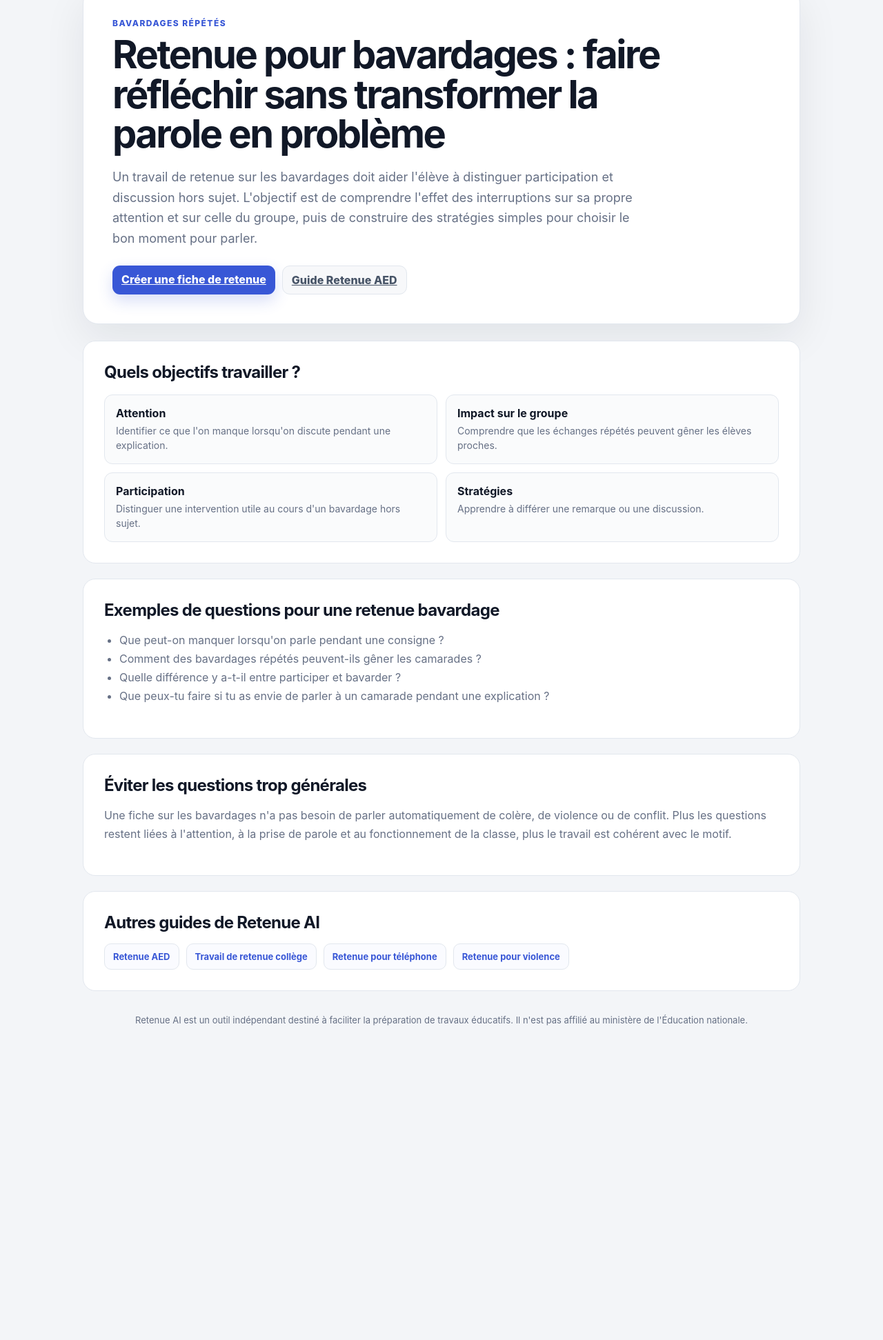
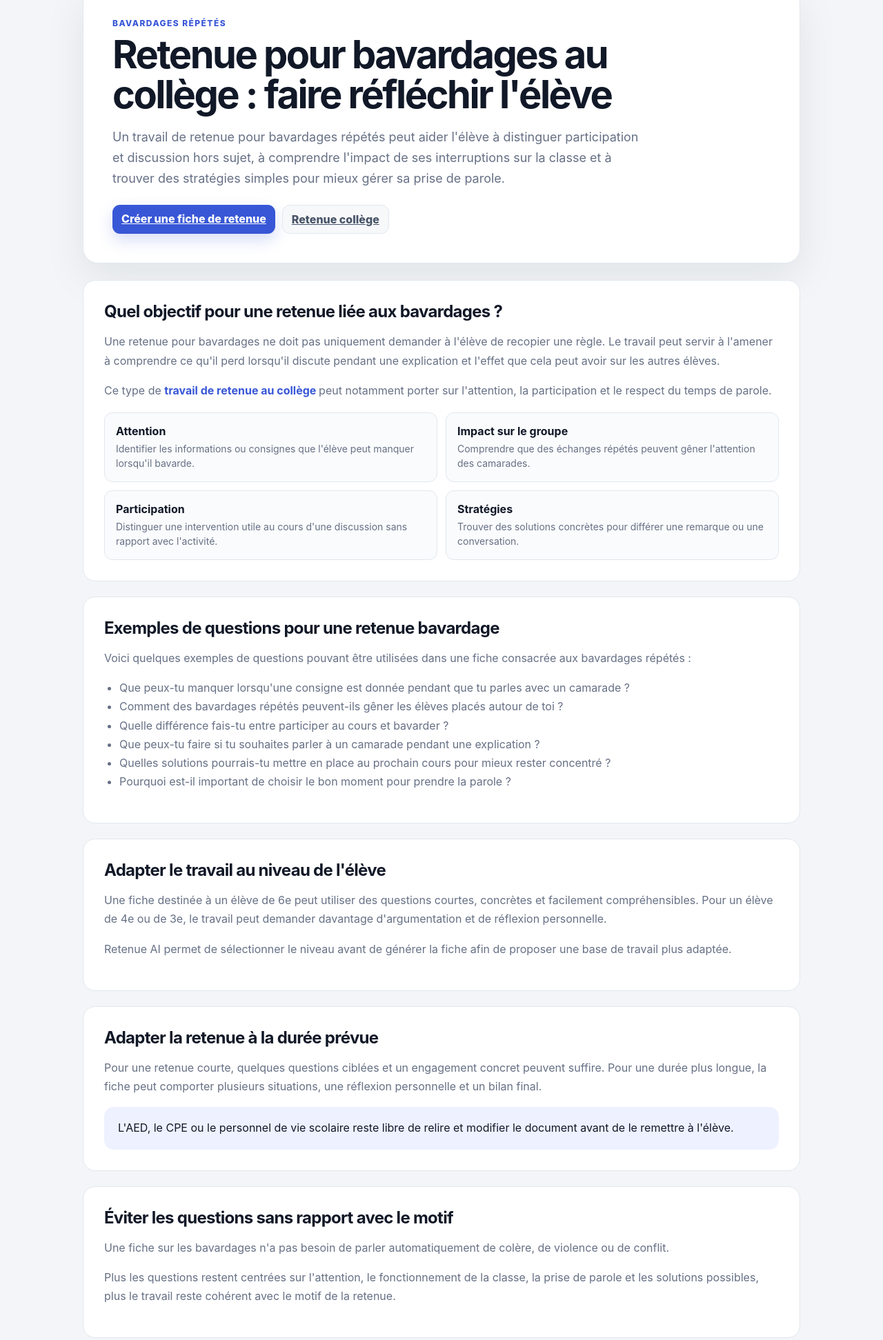
Before and after one commit to LeRenardDuTurf/Retenue, a website: page retenue-bavardage.html in a window 1280 px wide. Shown: the part 143-2086 px from the top of the page at 69% size. Before the commit the page ends 1700 px from the top, so only its background shows below. Drawn offline with Linux system fonts and the light colour scheme.

Commit message:
Refactor HTML structure and update content

```diff
--- a/retenue-bavardage.html
+++ b/retenue-bavardage.html
@@ -4,106 +4,549 @@
   <meta charset="utf-8" />
   <meta name="viewport" content="width=device-width, initial-scale=1" />
   <meta name="theme-color" content="#111827" />
+
   <title>Retenue bavardage : travail éducatif pour collège | Retenue AI</title>
-  <meta name="description" content="Générez un travail de retenue pour bavardages répétés au collège : attention, impact sur la classe, prise de parole et solutions concrètes." />
-  <link rel="canonical" href="https://retenueai.vercel.app/retenue-bavardage" />
+
+  <meta
+    name="description"
+    content="Générez un travail de retenue pour bavardages répétés au collège : attention, impact sur la classe, prise de parole et solutions concrètes."
+  />
+
+  <link
+    rel="canonical"
+    href="https://retenueai.vercel.app/retenue-bavardage"
+  />
+
   <link rel="stylesheet" href="/styles.css" />
+
   <script type="application/ld+json">
   {
     "@context":"https://schema.org",
     "@type":"WebPage",
-    "name":"Retenue pour bavardages : faire réfléchir sans transformer la parole en problème",
+    "name":"Retenue pour bavardages au collège",
     "url":"https://retenueai.vercel.app/retenue-bavardage",
-    "isPartOf":{"@type":"WebSite","name":"Retenue AI","url":"https://retenueai.vercel.app/"},
-    "about":{"@type":"WebApplication","name":"Retenue AI","applicationCategory":"EducationalApplication","operatingSystem":"Web","url":"https://retenueai.vercel.app/"}
+    "description":"Guide pour préparer un travail de retenue adapté aux bavardages répétés au collège.",
+    "isPartOf":{
+      "@type":"WebSite",
+      "name":"Retenue AI",
+      "url":"https://retenueai.vercel.app/"
+    },
+    "about":{
+      "@type":"WebApplication",
+      "name":"Retenue AI",
+      "applicationCategory":"EducationalApplication",
+      "operatingSystem":"Web",
+      "url":"https://retenueai.vercel.app/"
+    }
   }
   </script>
 
   <style>
-    .guide-page{max-width:1080px;margin:0 auto;padding:42px 20px 70px}
-    .guide-nav{display:flex;align-items:center;justify-content:space-between;gap:16px;margin-bottom:42px}
-    .guide-brand{display:flex;align-items:center;gap:10px;text-decoration:none;color:var(--ink);font-weight:800}
-    .guide-brand-mark{width:40px;height:40px;display:grid;place-items:center;border-radius:12px;background:var(--accent);color:#fff}
-    .guide-hero{padding:42px;border:1px solid var(--line);border-radius:22px;background:#fff;box-shadow:var(--shadow)}
-    .guide-eyebrow{margin:0 0 10px;color:var(--accent);font-size:12px;font-weight:800;letter-spacing:.12em}
-    .guide-hero h1{max-width:850px;margin:0;font-size:clamp(34px,6vw,56px);line-height:1.03;letter-spacing:-.045em}
-    .guide-hero .intro{max-width:780px;margin:18px 0 0;color:var(--muted);font-size:18px;line-height:1.65}
-    .guide-cta{display:flex;flex-wrap:wrap;gap:10px;margin-top:24px}
-    .guide-content{display:grid;gap:22px;margin-top:24px}
-    .guide-card{padding:30px;border:1px solid var(--line);border-radius:18px;background:#fff}
-    .guide-card h2{margin:0 0 12px;letter-spacing:-.03em}
-    .guide-card h3{margin:24px 0 8px}
-    .guide-card p,.guide-card li{color:var(--muted);line-height:1.7}
-    .guide-card ul,.guide-card ol{padding-left:22px}
-    .guide-grid{display:grid;grid-template-columns:repeat(2,minmax(0,1fr));gap:12px;margin-top:18px}
-    .guide-item{padding:16px;border:1px solid var(--line);border-radius:12px;background:#fafbfc}
-    .guide-item strong{display:block;margin-bottom:5px}
-    .guide-item span{color:var(--muted);font-size:14px;line-height:1.5}
-    .guide-note{padding:18px 20px;border-radius:14px;background:var(--accent-soft);color:var(--ink);line-height:1.6}
-    .guide-links{display:flex;flex-wrap:wrap;gap:10px;margin-top:16px}
-    .guide-links a{display:inline-block;padding:10px 12px;border:1px solid var(--line);border-radius:10px;text-decoration:none;color:var(--accent);background:#fafbff;font-weight:700;font-size:13px}
-    .guide-footer{margin-top:34px;color:var(--muted);font-size:13px;text-align:center}
+    .guide-page{
+      max-width:1080px;
+      margin:0 auto;
+      padding:42px 20px 70px
+    }
+
+    .guide-nav{
+      display:flex;
+      align-items:center;
+      justify-content:space-between;
+      gap:16px;
+      margin-bottom:42px
+    }
+
+    .guide-brand{
+      display:flex;
+      align-items:center;
+      gap:10px;
+      text-decoration:none;
+      color:var(--ink);
+      font-weight:800
+    }
+
+    .guide-brand-mark{
+      width:40px;
+      height:40px;
+      display:grid;
+      place-items:center;
+      border-radius:12px;
+      background:var(--accent);
+      color:#fff
+    }
+
+    .guide-hero{
+      padding:42px;
+      border:1px solid var(--line);
+      border-radius:22px;
+      background:#fff;
+      box-shadow:var(--shadow)
+    }
+
+    .guide-eyebrow{
+      margin:0 0 10px;
+      color:var(--accent);
+      font-size:12px;
+      font-weight:800;
+      letter-spacing:.12em
+    }
+
+    .guide-hero h1{
+      max-width:850px;
+      margin:0;
+      font-size:clamp(34px,6vw,56px);
+      line-height:1.03;
+      letter-spacing:-.045em
+    }
+
+    .guide-hero .intro{
+      max-width:780px;
+      margin:18px 0 0;
+      color:var(--muted);
+      font-size:18px;
+      line-height:1.65
+    }
+
+    .guide-cta{
+      display:flex;
+      flex-wrap:wrap;
+      gap:10px;
+      margin-top:24px
+    }
+
+    .guide-content{
+      display:grid;
+      gap:22px;
+      margin-top:24px
+    }
+
+    .guide-card{
+      padding:30px;
+      border:1px solid var(--line);
+      border-radius:18px;
+      background:#fff
+    }
+
+    .guide-card h2{
+      margin:0 0 12px;
+      letter-spacing:-.03em
+    }
+
+    .guide-card h3{
+      margin:24px 0 8px
+    }
+
+    .guide-card p,
+    .guide-card li{
+      color:var(--muted);
+      line-height:1.7
+    }
+
+    .guide-card ul,
+    .guide-card ol{
+      padding-left:22px
+    }
+
+    .guide-card a{
+      color:var(--accent);
+      font-weight:700;
+      text-decoration:none
+    }
+
+    .guide-card a:hover{
+      text-decoration:underline
+    }
+
+    .guide-grid{
+      display:grid;
+      grid-template-columns:repeat(2,minmax(0,1fr));
+      gap:12px;
+      margin-top:18px
+    }
+
+    .guide-item{
+      padding:16px;
+      border:1px solid var(--line);
+      border-radius:12px;
+      background:#fafbfc
+    }
+
+    .guide-item strong{
+      display:block;
+      margin-bottom:5px
+    }
+
+    .guide-item span{
+      color:var(--muted);
+      font-size:14px;
+      line-height:1.5
+    }
+
+    .guide-note{
+      padding:18px 20px;
+      border-radius:14px;
+      background:var(--accent-soft);
+      color:var(--ink);
+      line-height:1.6
+    }
+
+    .guide-links{
+      display:flex;
+      flex-wrap:wrap;
+      gap:10px;
+      margin-top:16px
+    }
+
+    .guide-links a{
+      display:inline-block;
+      padding:10px 12px;
+      border:1px solid var(--line);
+      border-radius:10px;
+      text-decoration:none;
+      color:var(--accent);
+      background:#fafbff;
+      font-weight:700;
+      font-size:13px
+    }
+
+    .guide-footer{
+      margin-top:34px;
+      color:var(--muted);
+      font-size:13px;
+      text-align:center
+    }
+
     @media(max-width:700px){
-      .guide-page{padding:22px 12px 50px}.guide-nav{margin-bottom:24px}.guide-nav .btn.subtle{display:none}
-      .guide-hero{padding:28px 20px}.guide-card{padding:24px 20px}.guide-grid{grid-template-columns:1fr}
-      .guide-cta .btn{width:100%;text-align:center}
+      .guide-page{
+        padding:22px 12px 50px
+      }
+
+      .guide-nav{
+        margin-bottom:24px
+      }
+
+      .guide-nav .btn.subtle{
+        display:none
+      }
+
+      .guide-hero{
+        padding:28px 20px
+      }
+
+      .guide-card{
+        padding:24px 20px
+      }
+
+      .guide-grid{
+        grid-template-columns:1fr
+      }
+
+      .guide-cta .btn{
+        width:100%;
+        text-align:center
+      }
     }
   </style>
+</head>
 
-</head>
 <body>
+
   <main class="guide-page">
+
     <nav class="guide-nav" aria-label="Navigation">
-      <a class="guide-brand" href="/"><span class="guide-brand-mark" aria-hidden="true">R</span><span>Retenue AI</span></a>
-      <a class="btn subtle" href="/">Accéder au générateur</a>
+
+      <a class="guide-brand" href="/">
+        <span class="guide-brand-mark" aria-hidden="true">R</span>
+        <span>Retenue AI</span>
+      </a>
+
+      <a class="btn subtle" href="/">
+        Accéder au générateur
+      </a>
+
     </nav>
 
+
     <section class="guide-hero">
-      <p class="guide-eyebrow">BAVARDAGES RÉPÉTÉS</p>
-      <h1>Retenue pour bavardages : faire réfléchir sans transformer la parole en problème</h1>
-      <p class="intro">Un travail de retenue sur les bavardages doit aider l'élève à distinguer participation et discussion hors sujet. L'objectif est de comprendre l'effet des interruptions sur sa propre attention et sur celle du groupe, puis de construire des stratégies simples pour choisir le bon moment pour parler.</p>
+
+      <p class="guide-eyebrow">
+        BAVARDAGES RÉPÉTÉS
+      </p>
+
+      <h1>
+        Retenue pour bavardages au collège : faire réfléchir l'élève
+      </h1>
+
+      <p class="intro">
+        Un travail de retenue pour bavardages répétés peut aider l'élève
+        à distinguer participation et discussion hors sujet,
+        à comprendre l'impact de ses interruptions sur la classe
+        et à trouver des stratégies simples pour mieux gérer
+        sa prise de parole.
+      </p>
+
       <div class="guide-cta">
-        <a class="btn primary" href="/#generator-form">Créer une fiche de retenue</a>
-        <a class="btn subtle" href="/retenue-aed">Guide Retenue AED</a>
+
+        <a class="btn primary" href="/#generator-form">
+          Créer une fiche de retenue
+        </a>
+
+        <a class="btn subtle" href="/retenue-college">
+          Retenue collège
+        </a>
+
       </div>
+
     </section>
 
+
     <div class="guide-content">
-      <section class="guide-card">
-          <h2>Quels objectifs travailler ?</h2>
-          <div class="guide-grid">
-            <div class="guide-item"><strong>Attention</strong><span>Identifier ce que l'on manque lorsqu'on discute pendant une explication.</span></div>
-            <div class="guide-item"><strong>Impact sur le groupe</strong><span>Comprendre que les échanges répétés peuvent gêner les élèves proches.</span></div>
-            <div class="guide-item"><strong>Participation</strong><span>Distinguer une intervention utile au cours d'un bavardage hors sujet.</span></div>
-            <div class="guide-item"><strong>Stratégies</strong><span>Apprendre à différer une remarque ou une discussion.</span></div>
-          </div>
-        </section>
-<section class="guide-card">
-          <h2>Exemples de questions pour une retenue bavardage</h2>
-          <ul>
-            <li>Que peut-on manquer lorsqu'on parle pendant une consigne ?</li>
-            <li>Comment des bavardages répétés peuvent-ils gêner les camarades ?</li>
-            <li>Quelle différence y a-t-il entre participer et bavarder ?</li>
-            <li>Que peux-tu faire si tu as envie de parler à un camarade pendant une explication ?</li>
-          </ul>
-        </section>
-<section class="guide-card">
-          <h2>Éviter les questions trop générales</h2>
-          <p>Une fiche sur les bavardages n'a pas besoin de parler automatiquement de colère, de violence ou de conflit. Plus les questions restent liées à l'attention, à la prise de parole et au fonctionnement de la classe, plus le travail est cohérent avec le motif.</p>
-        </section>
+
 
       <section class="guide-card">
-        <h2>Autres guides de Retenue AI</h2>
-        <div class="guide-links"><a href="/retenue-aed">Retenue AED</a>
-<a href="/travail-retenue-college">Travail de retenue collège</a>
-<a href="/retenue-telephone">Retenue pour téléphone</a>
-<a href="/retenue-violence-college">Retenue pour violence</a></div>
+
+        <h2>
+          Quel objectif pour une retenue liée aux bavardages ?
+        </h2>
+
+        <p>
+          Une retenue pour bavardages ne doit pas uniquement demander
+          à l'élève de recopier une règle. Le travail peut servir
+          à l'amener à comprendre ce qu'il perd lorsqu'il discute
+          pendant une explication et l'effet que cela peut avoir
+          sur les autres élèves.
+        </p>
+
+        <p>
+          Ce type de <a href="/travail-retenue-college">
+            travail de retenue au collège
+          </a> peut notamment porter sur l'attention,
+          la participation et le respect du temps de parole.
+        </p>
+
+        <div class="guide-grid">
+
+          <div class="guide-item">
+            <strong>Attention</strong>
+            <span>
+              Identifier les informations ou consignes
+              que l'élève peut manquer lorsqu'il bavarde.
+            </span>
+          </div>
+
+          <div class="guide-item">
+            <strong>Impact sur le groupe</strong>
+            <span>
+              Comprendre que des échanges répétés
+              peuvent gêner l'attention des camarades.
+            </span>
+          </div>
+
+          <div class="guide-item">
+            <strong>Participation</strong>
+            <span>
+              Distinguer une intervention utile au cours
+              d'une discussion sans rapport avec l'activité.
+            </span>
+          </div>
+
+          <div class="guide-item">
+            <strong>Stratégies</strong>
+            <span>
+              Trouver des solutions concrètes
+              pour différer une remarque ou une conversation.
+            </span>
+          </div>
+
+        </div>
+
       </section>
+
+
+      <section class="guide-card">
+
+        <h2>
+          Exemples de questions pour une retenue bavardage
+        </h2>
+
+        <p>
+          Voici quelques exemples de questions pouvant être utilisées
+          dans une fiche consacrée aux bavardages répétés :
+        </p>
+
+        <ul>
+          <li>
+            Que peux-tu manquer lorsqu'une consigne est donnée
+            pendant que tu parles avec un camarade ?
+          </li>
+
+          <li>
+            Comment des bavardages répétés peuvent-ils gêner
+            les élèves placés autour de toi ?
+          </li>
+
+          <li>
+            Quelle différence fais-tu entre participer au cours
+            et bavarder ?
+          </li>
+
+          <li>
+            Que peux-tu faire si tu souhaites parler à un camarade
+            pendant une explication ?
+          </li>
+
+          <li>
+            Quelles solutions pourrais-tu mettre en place
+            au prochain cours pour mieux rester concentré ?
+          </li>
+
+          <li>
+            Pourquoi est-il important de choisir
+            le bon moment pour prendre la parole ?
+          </li>
+        </ul>
+
+      </section>
+
+
+      <section class="guide-card">
+
+        <h2>
+          Adapter le travail au niveau de l'élève
+        </h2>
+
+        <p>
+          Une fiche destinée à un élève de 6e peut utiliser
+          des questions courtes, concrètes et facilement compréhensibles.
+          Pour un élève de 4e ou de 3e, le travail peut demander
+          davantage d'argumentation et de réflexion personnelle.
+        </p>
+
+        <p>
+          Retenue AI permet de sélectionner le niveau
+          avant de générer la fiche afin de proposer
+          une base de travail plus adaptée.
+        </p>
+
+      </section>
+
+
+      <section class="guide-card">
+
+        <h2>
+          Adapter la retenue à la durée prévue
+        </h2>
+
+        <p>
+          Pour une retenue courte, quelques questions ciblées
+          et un engagement concret peuvent suffire.
+          Pour une durée plus longue, la fiche peut comporter
+          plusieurs situations, une réflexion personnelle
+          et un bilan final.
+        </p>
+
+        <div class="guide-note">
+          L'AED, le CPE ou le personnel de vie scolaire
+          reste libre de relire et modifier le document
+          avant de le remettre à l'élève.
+        </div>
+
+      </section>
+
+
+      <section class="guide-card">
+
+        <h2>
+          Éviter les questions sans rapport avec le motif
+        </h2>
+
+        <p>
+          Une fiche sur les bavardages n'a pas besoin
+          de parler automatiquement de colère, de violence
+          ou de conflit.
+        </p>
+
+        <p>
+          Plus les questions restent centrées sur l'attention,
+          le fonctionnement de la classe, la prise de parole
+          et les solutions possibles, plus le travail reste
+          cohérent avec le motif de la retenue.
+        </p>
+
+      </section>
+
+
+      <section class="guide-card">
+
+        <h2>
+          Générer une retenue pour bavardages avec Retenue AI
+        </h2>
+
+        <p>
+          Pour créer une fiche, sélectionnez le niveau de l'élève,
+          la durée et le motif correspondant aux bavardages.
+          Vous pouvez ensuite ajouter une consigne particulière
+          si nécessaire.
+        </p>
+
+        <p>
+          Le document généré peut être relu,
+          modifié puis imprimé ou enregistré en PDF.
+        </p>
+
+        <div class="guide-cta">
+
+          <a class="btn primary" href="/#generator-form">
+            Générer un travail pour bavardages
+          </a>
+
+        </div>
+
+      </section>
+
+
+      <section class="guide-card">
+
+        <h2>
+          Autres guides de Retenue AI
+        </h2>
+
+        <div class="guide-links">
+
+          <a href="/retenue-college">
+            Retenue collège
+          </a>
+
+          <a href="/retenue-aed">
+            Retenue AED
+          </a>
+
+          <a href="/travail-retenue-college">
+            Travail de retenue collège
+          </a>
+
+          <a href="/retenue-telephone">
+            Retenue pour téléphone
+          </a>
+
+          <a href="/retenue-violence-college">
+            Retenue pour violence
+          </a>
+
+        </div>
+
+      </section>
+
     </div>
 
+
     <footer class="guide-footer">
-      Retenue AI est un outil indépendant destiné à faciliter la préparation de travaux éducatifs. Il n'est pas affilié au ministère de l'Éducation nationale.
+      Retenue AI est un outil indépendant destiné à faciliter
+      la préparation de travaux éducatifs.
+      Il n'est pas affilié au ministère de l'Éducation nationale.
     </footer>
+
   </main>
+
 </body>
 </html>
```
